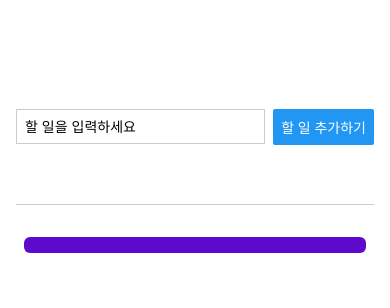
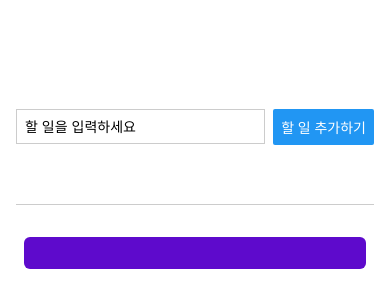
Before and after one commit to hongkongee/React-Native-Study, a React Native app: screen / in a window 390 px wide. Both pictures are taken after a click on the button "할 일 추가하기". Shown: the top 308 px of the page. Built offline with nearby package versions, Linux system fonts and the light colour scheme.

Commit message:
#5. 삭제 기능 구현, Pressable 피드백 조건부 렌더링

```diff
--- a/App.js
+++ b/App.js
@@ -13,10 +13,16 @@ export default function App() {
     // setTodoGoals([...todoGoals, enteredGoalText]);
     // useState setter 메서드의 스냅샷 방식
     // 콜백 함수의 매개값은 해당 상태 변수의 최신 값이 전달됨
-    setTodoGoals((curruentTodoGoals) => [
-      ...curruentTodoGoals,
-      {text: enteredGoalText, key: Math.random().toString()}
+    setTodoGoals((currentTodoGoals) => [
+      ...currentTodoGoals,
+      {text: enteredGoalText, id: Math.random().toString()}
     ]);
+  };
+
+  const deleteGoalHandler = (id) => {
+    setTodoGoals((currentTodoGoals) => {
+      return currentTodoGoals.filter((goal) => goal.id !== id);
+    });
   };
 
   return (
@@ -33,10 +39,16 @@ export default function App() {
         <FlatList
           data={todoGoals}
           renderItem={(itemData) => {
-            return <GoalItem text={itemData.item.text} />;
+            return (
+            <GoalItem
+              text={itemData.item.text}
+              id={itemData.item.id}
+              onDeleteItem={deleteGoalHandler}
+            />
+          );
           }}
           keyExtractor={(item, index) => {
-            return item.key;
+            return item.id;
           }}
         ></FlatList>
       </View>
--- a/components/GoalItem.js
+++ b/components/GoalItem.js
@@ -1,12 +1,23 @@
 import React from 'react';
-import { StyleSheet, Text, View } from 'react-native';
+import { Pressable, StyleSheet, Text, View } from 'react-native';
 
-const GoalItem = ({text}) => {
-  return (
-    <View style={styles.goalItem}>
-        <Text style={styles.goalText}>{text}</Text>
-    </View>
-  );
+const GoalItem = ({ text, id, onDeleteItem }) => {
+    return (
+
+        <View style={styles.goalItem}>
+            <Pressable
+                android_ripple={{color: '#210644'}}
+                onPress={() => onDeleteItem(id)}
+                // Pressable 컴포넌트의 조건부 스타일 렌더링
+                // press 이벤트가 발생할 때마다 style 적용을 위해 전달한 함수를 호출. pressData로 이벤트 관련 정보 전달.
+                // 현재 이벤트가 pressed된 것이 맞다면 styles.pressedItem을 적용 (iOS에서 press 이벤트 스타일 처리 방식)
+                style={ (pressData) => pressData.pressed && styles.pressedItem }
+            >
+                <Text style={styles.goalText}>{text}</Text>
+            </Pressable>
+        </View>
+
+    );
 };
 
 
@@ -21,5 +32,9 @@ const styles = StyleSheet.create({
       },
       goalText: {
         color: 'white',
+        padding: 8,
       },
+      pressedItem: {
+        opacity: 0.5,
+      }
 });
```
